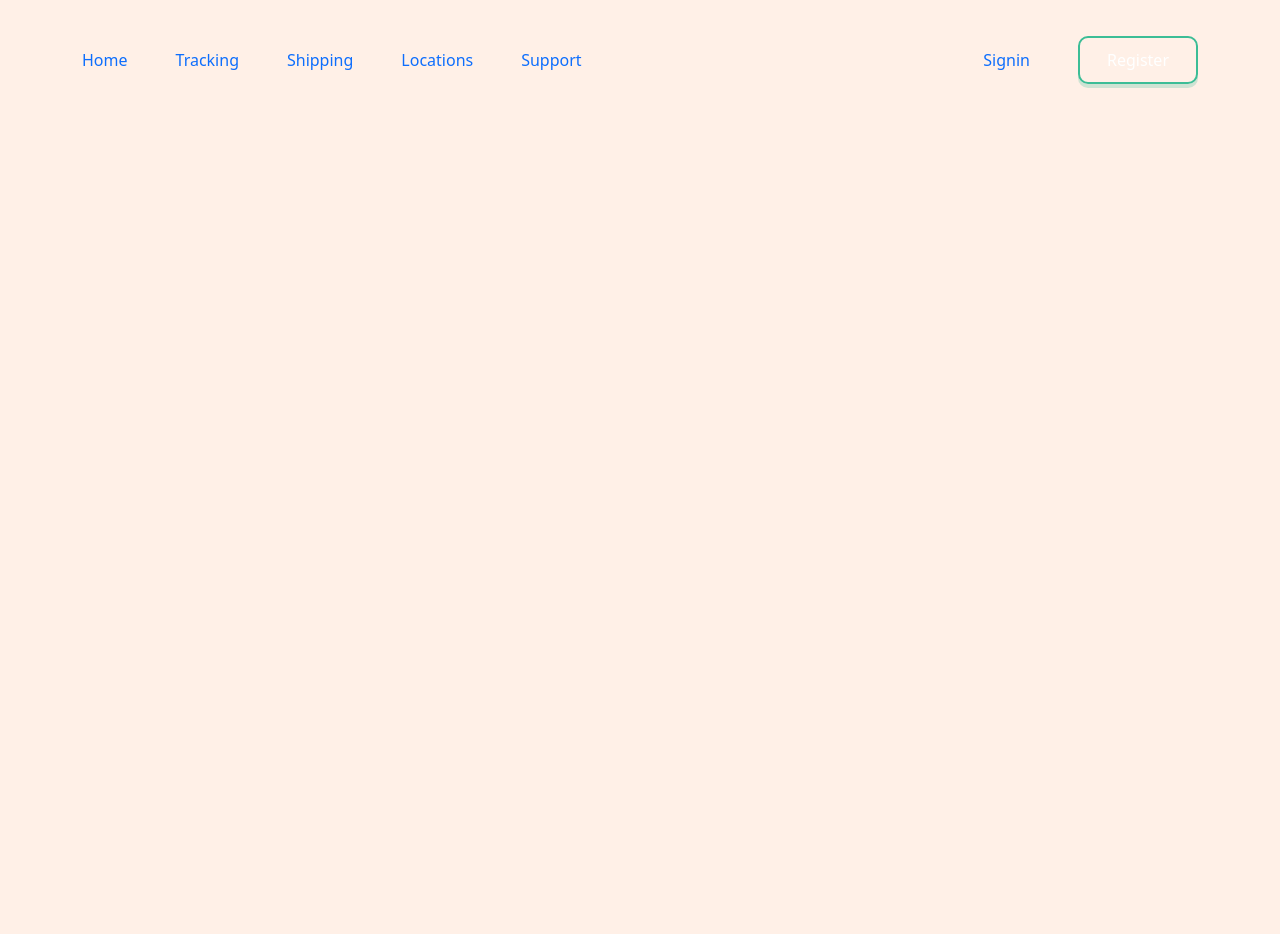
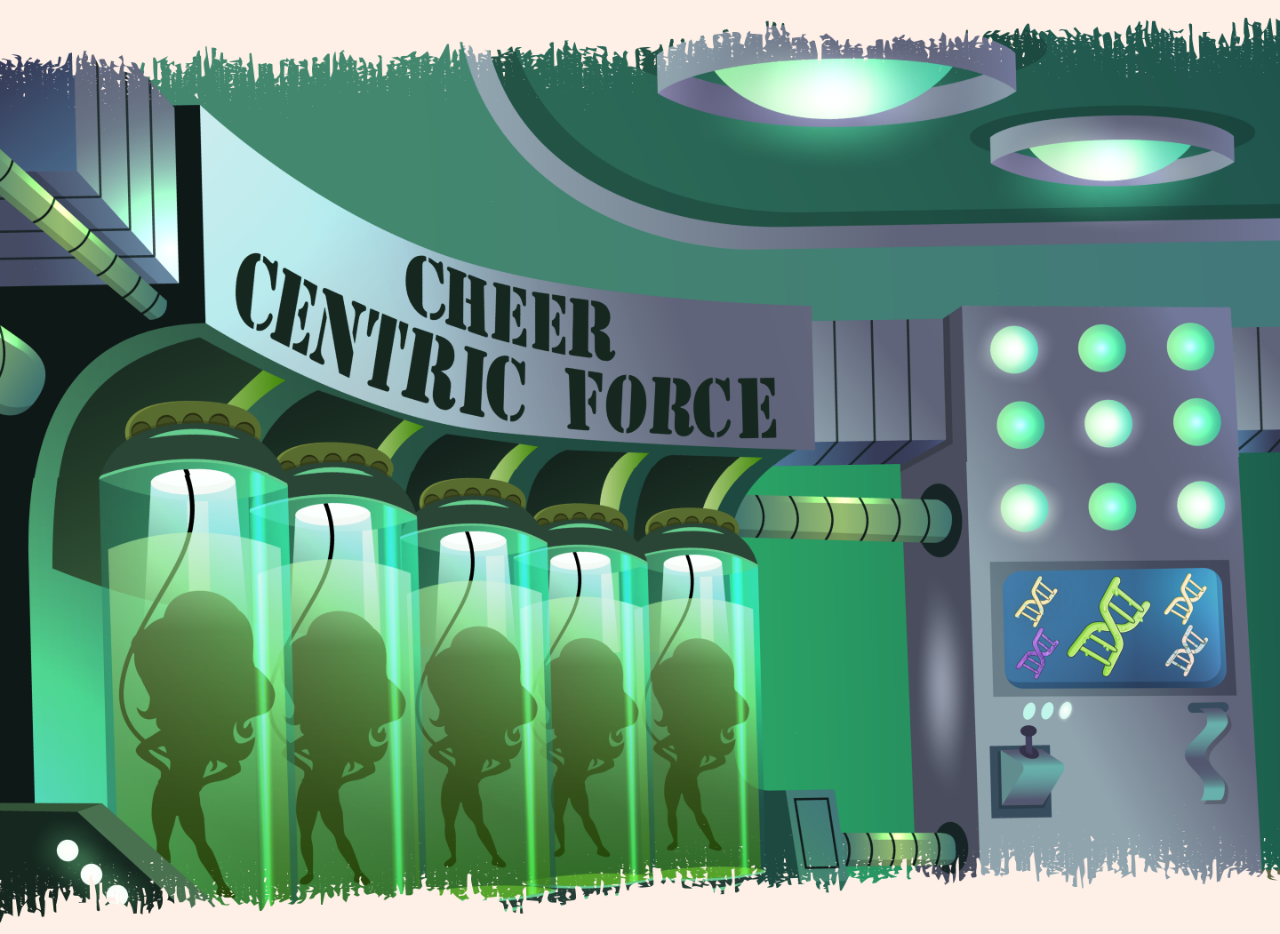
Before and after one commit to jyoti0922/covernine, a React (Create React App) app: page / in a window 1280 px wide. Built offline with nearby package versions, Linux system fonts and the light colour scheme.

Commit message:
section add and color

```diff
--- a/src/App.css
+++ b/src/App.css
@@ -144,9 +144,11 @@
 /*====================================== COLOR CLASS START =================================================== */
 .text_orange {
   color: var(--color-orange) !important;
+}
+
+.text_blue {
   color: var(--color-blue);
 }
-
 /*===================================== BACKGROUND-COLOR CLASS START =========================================== */
 .bg_light_orange {
   background-color: var(--bg-orange) !important;
--- a/src/App.js
+++ b/src/App.js
@@ -8,7 +8,7 @@ import About from "./components/About";
 function App() {
   return (
     <>
-      <Header />
+      {/* <Header /> */}
       <About />
     </>
   );
--- a/src/components/About.jsx
+++ b/src/components/About.jsx
@@ -1,9 +1,12 @@
 import React from "react";
+import about_image from "../assets/images/png/about_bg.png";
 
 const About = () => {
   return (
     <>
-      <section className=" min-vh-100 "></section>
+      <section className=" min-vh-100 ">
+        <img className="w-100" src={about_image} alt="about_image" />
+      </section>
     </>
   );
 };
```
